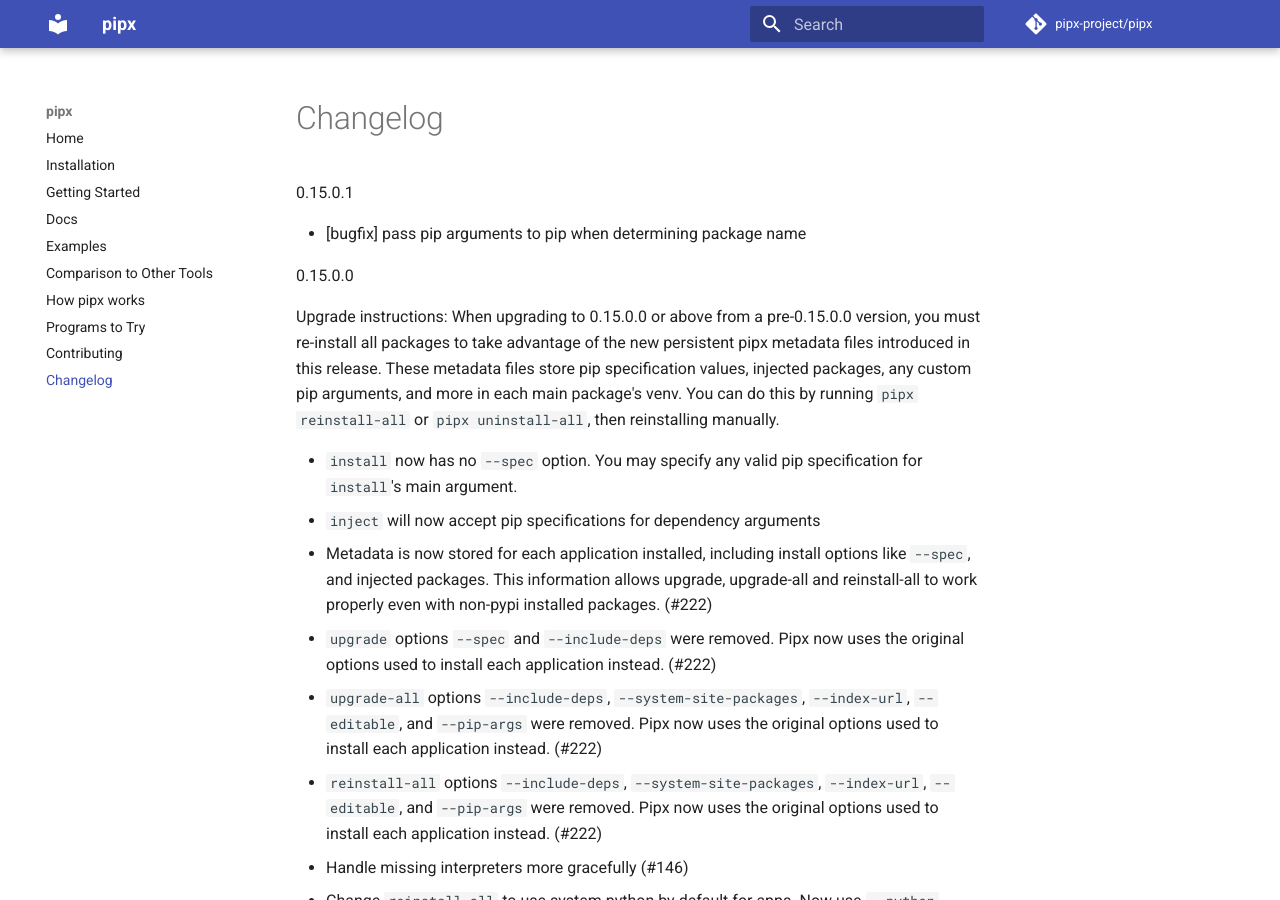
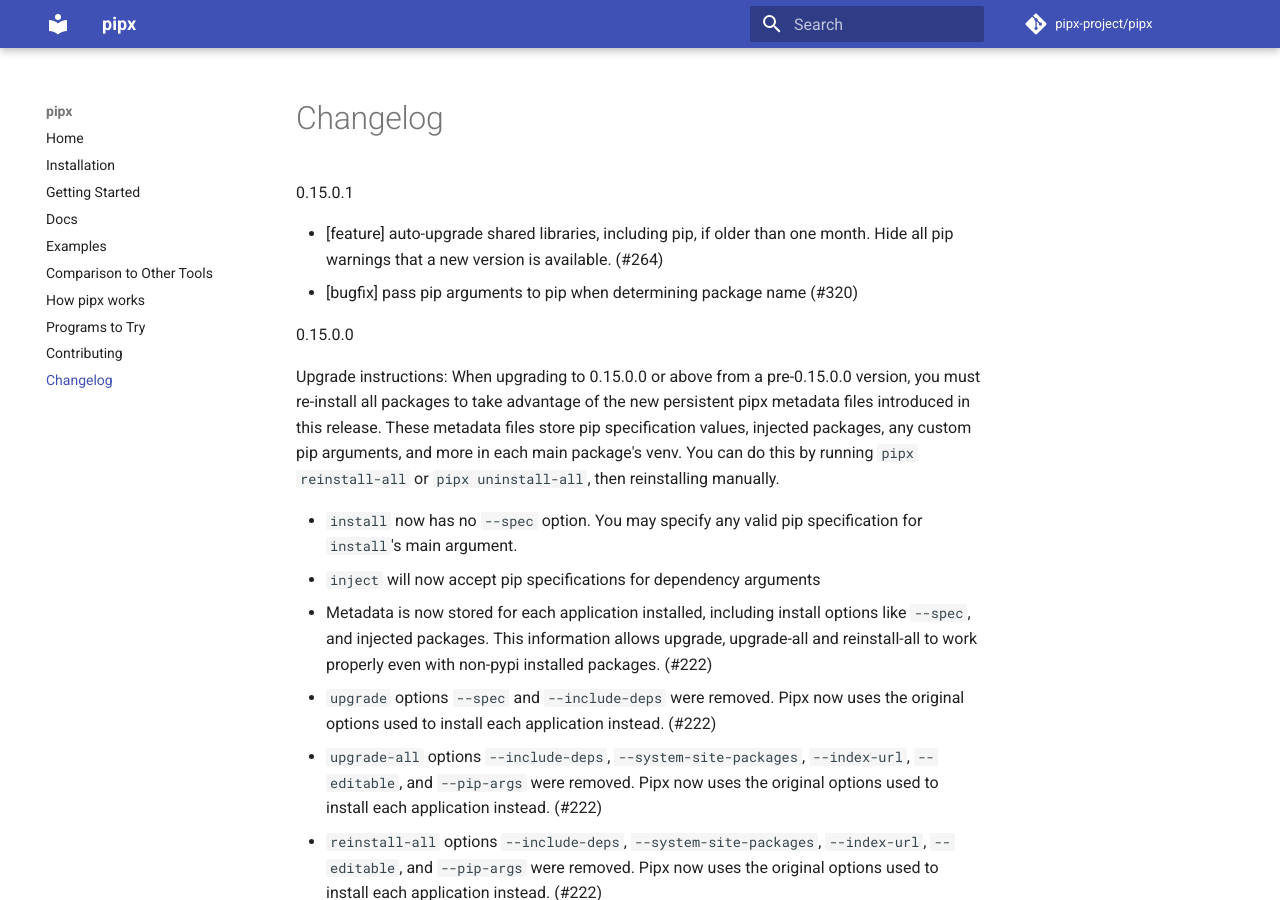
Before and after one commit to pypa/pipx, an MkDocs documentation site: the page built from docs/changelog.md, in a window 1280 px wide and 900 px high. Built offline with MkDocs 1.6.1 and Material for MkDocs 9.7.7, drawn with Linux system fonts in a browser that asks for light colours; comment, search, counter and statistics services are not loaded.

Commit message:
update changelog

```diff
--- a/docs/changelog.md
+++ b/docs/changelog.md
@@ -1,6 +1,7 @@
 0.15.0.1
 
-- [bugfix] pass pip arguments to pip when determining package name
+- [feature] auto-upgrade shared libraries, including pip, if older than one month. Hide all pip warnings that a new version is available. (#264)
+- [bugfix] pass pip arguments to pip when determining package name (#320)
 
 0.15.0.0
 
```
